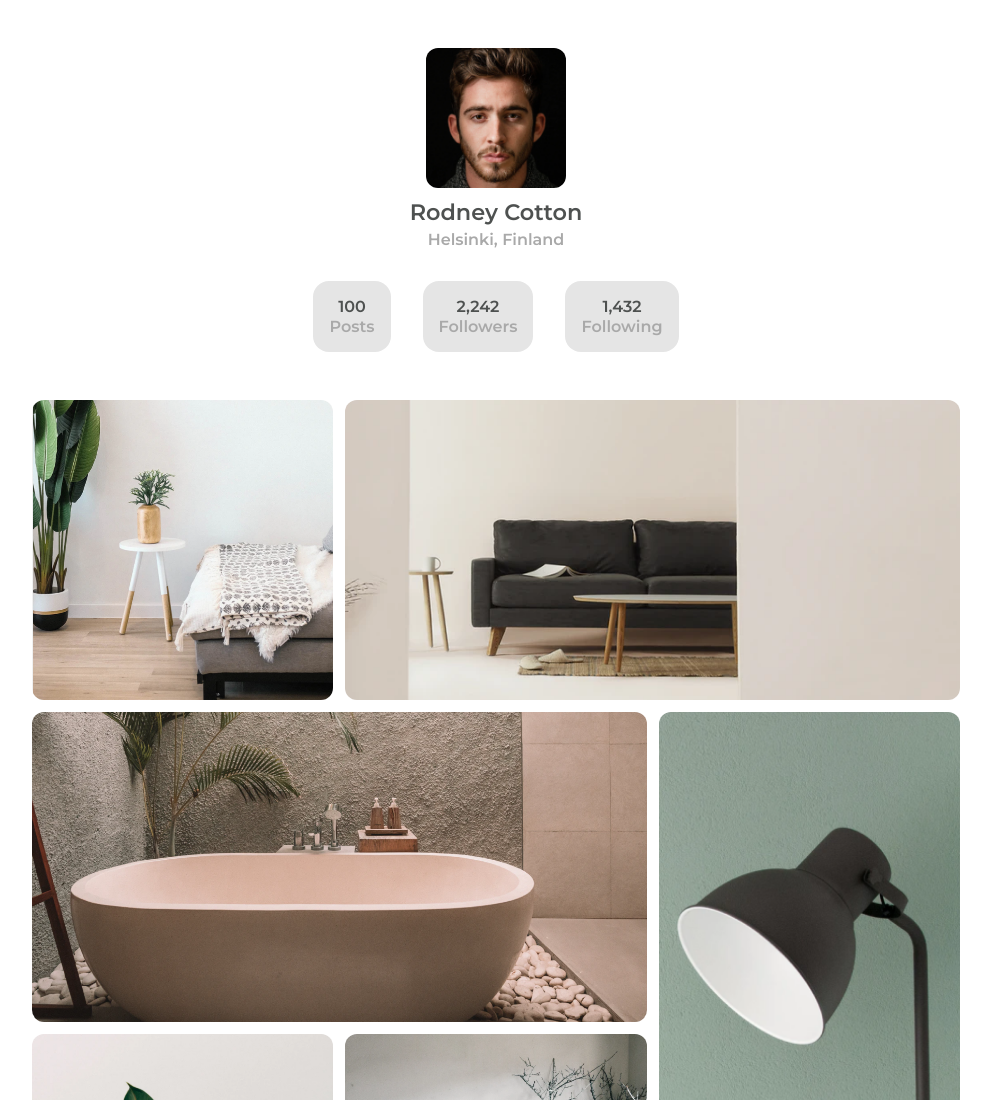
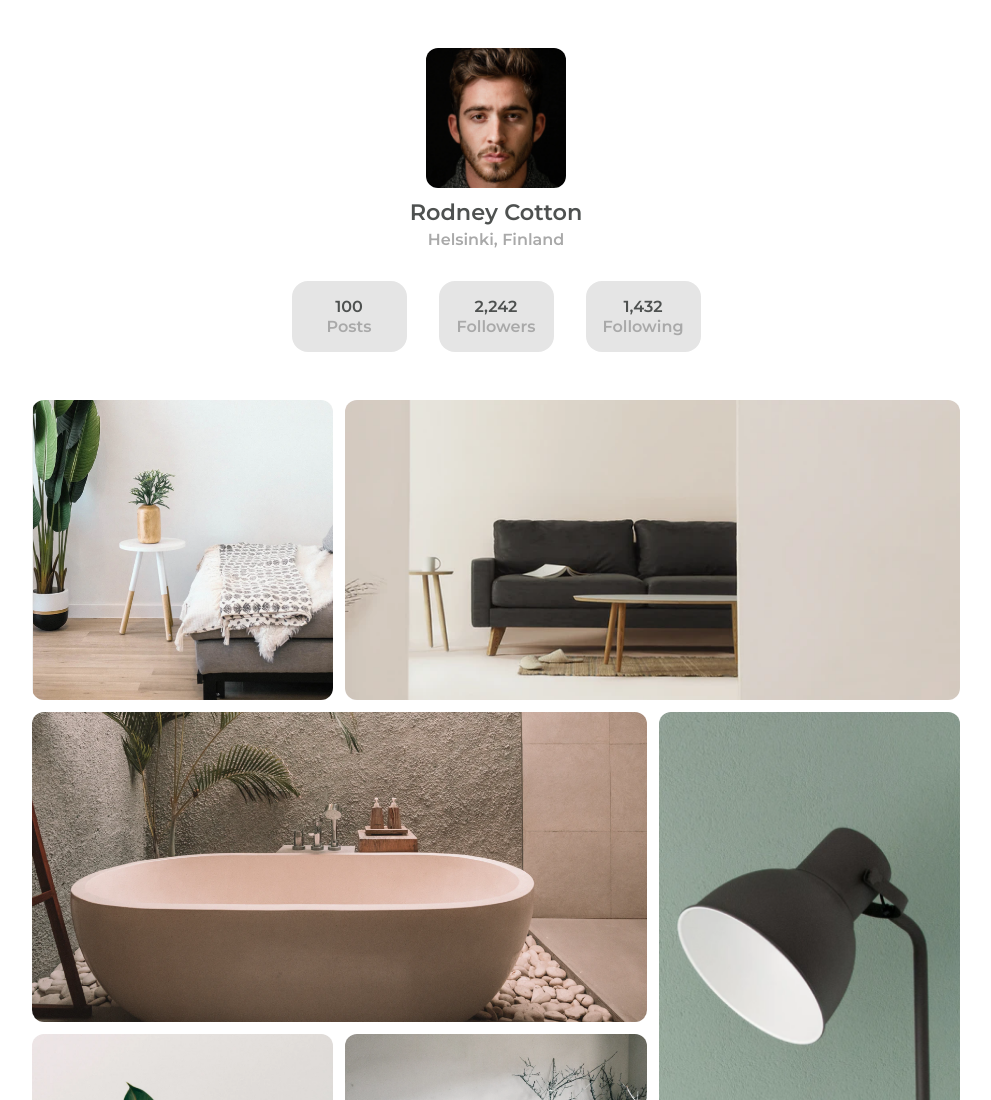
Before and after one commit to guizput/my-gallery, a website: page src/index.html in a window 1280 px wide. Shown: the top 1100 px of the page, without its empty margins (144-1135 px from the left). Drawn offline with nearby package versions, Linux system fonts and the light colour scheme; files that its build step writes are made by us from their sources; files whose address does not match are found by name.

```diff
--- a/src/sass/layout/sections/_profile.scss
+++ b/src/sass/layout/sections/_profile.scss
@@ -29,6 +29,7 @@
     background-color: $extra-light;
     border-radius: 1rem;
     padding: 1rem;
+    min-width: 115px;
 
     &__stuff {
         color: $light;
```
